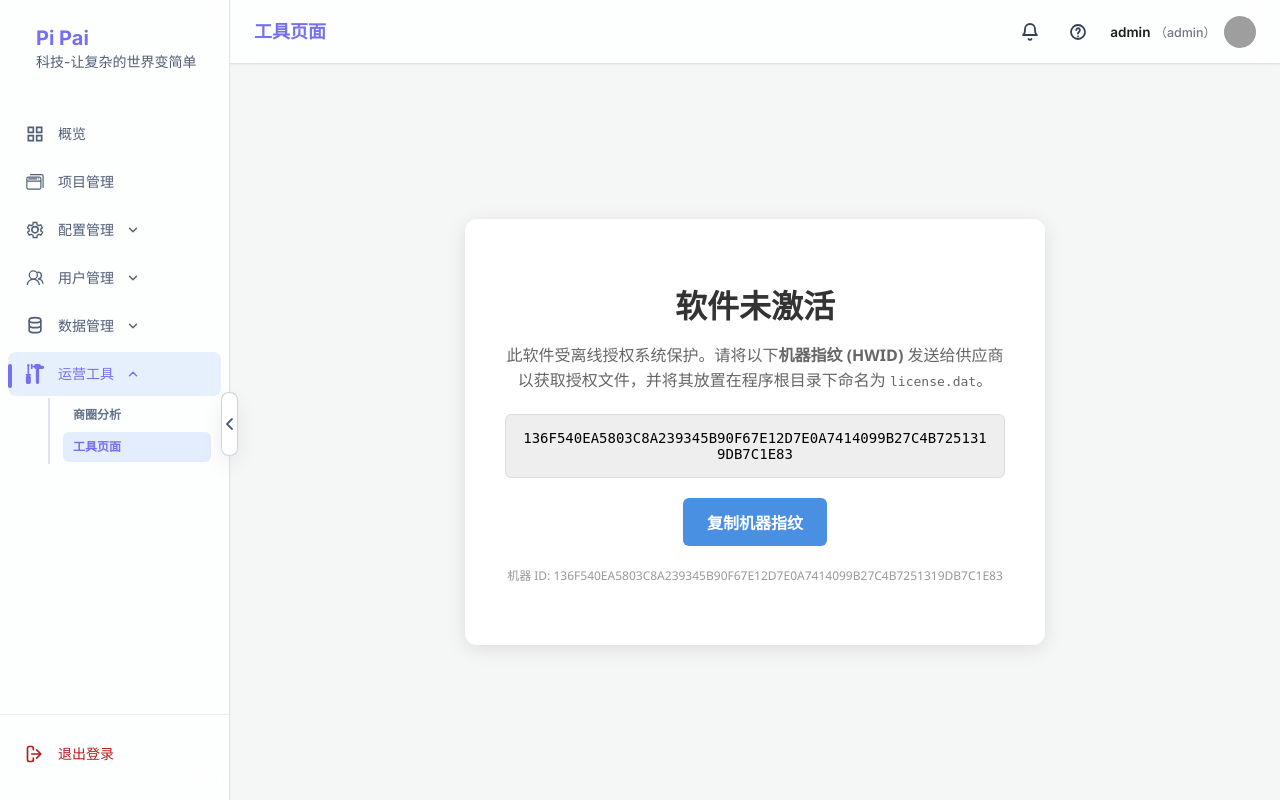
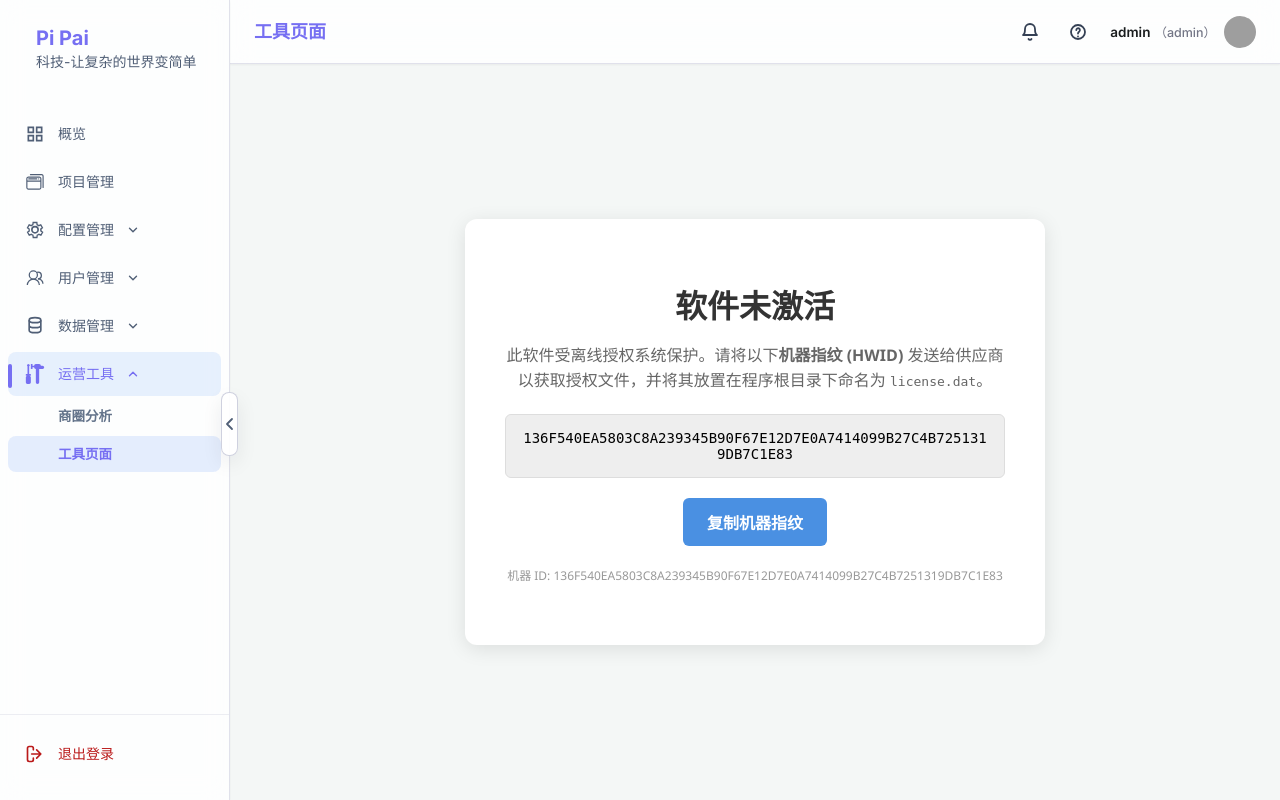
Before and after one commit to xiuxiuing/pro_image, a Flask app: template templates/ops_tools.html in a window 1280 px wide. Run offline with Flask 3, Linux system fonts and the light colour scheme; the template is opened without the code that fills it, so the values that code supplies are empty; the visitor is signed in with stand-in values (Sample User, id 1); grey boxes are pictures that could not be loaded.

Commit message:
style: optimize sidebar sub-menu layout, remove divider, increase font-size, and align with parent labels

```diff
--- a/templates/admin_base.html
+++ b/templates/admin_base.html
@@ -132,20 +132,22 @@
         .subnav {
             display: none;
             gap: 2px;
-            margin: -2px 10px 8px 40px;
-            padding: 2px 0 2px 13px;
-            border-left: 2px solid rgba(118, 111, 242, 0.22);
+            margin: -2px 0 8px 0;
+            padding: 0;
         }
         .nav-group.is-open .subnav { display: grid; }
         .subnav a {
-            min-height: 30px;
-            padding: 7px 10px;
-            border-radius: 6px;
+            min-height: 36px;
+            padding: 8px 16px 8px 50px;
+            border-radius: 8px;
             color: #64748b;
-            font-size: 12px;
-            line-height: 16px;
+            font-size: 13.5px;
+            line-height: 20px;
             font-weight: 600;
             text-decoration: none;
+            display: flex;
+            align-items: center;
+            transition: all 0.15s ease;
         }
         .subnav a:hover { color: var(--blue); background: rgba(208, 225, 251, 0.24); }
         .subnav a.active { color: var(--blue); background: rgba(208, 225, 251, 0.58); font-weight: 700; }
```
